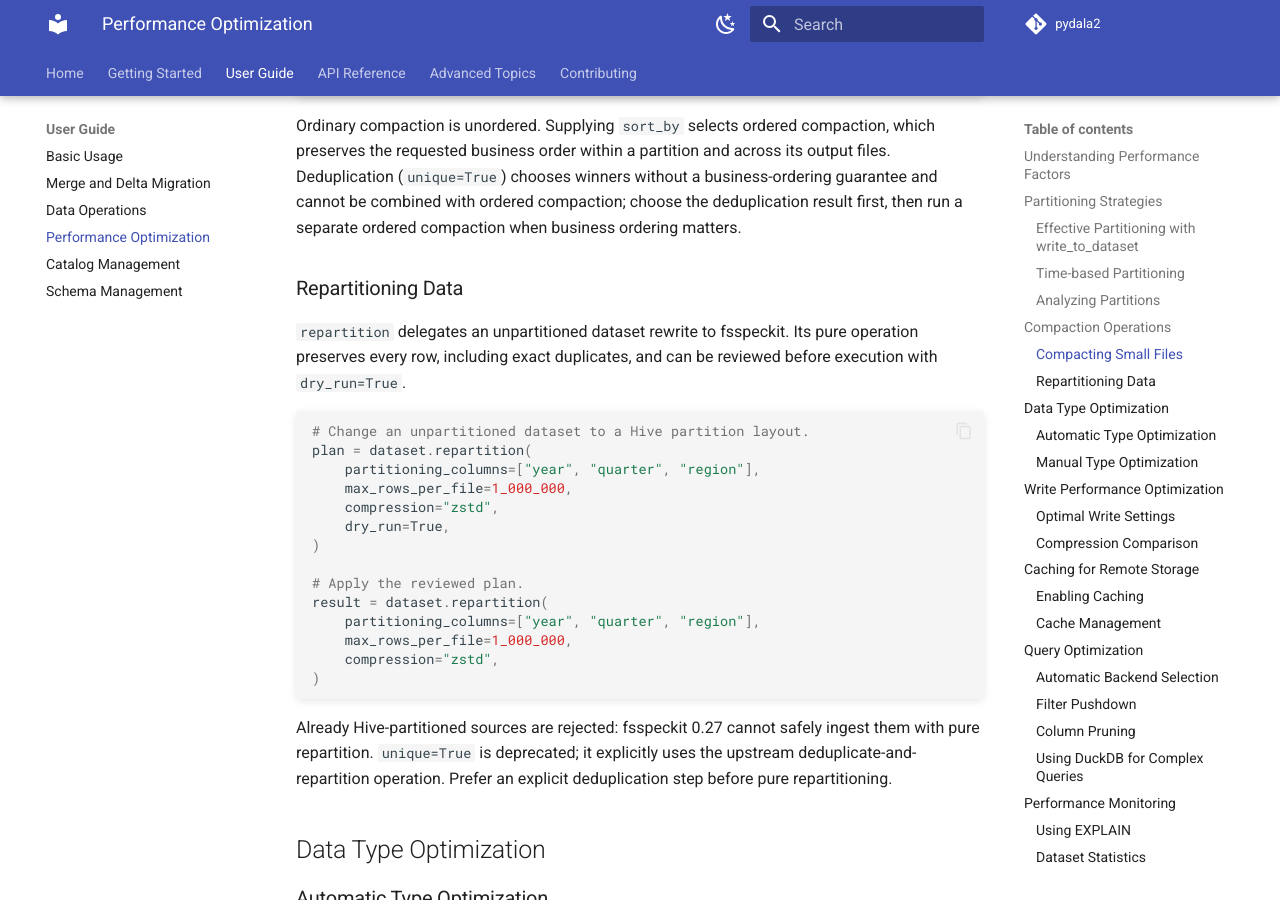
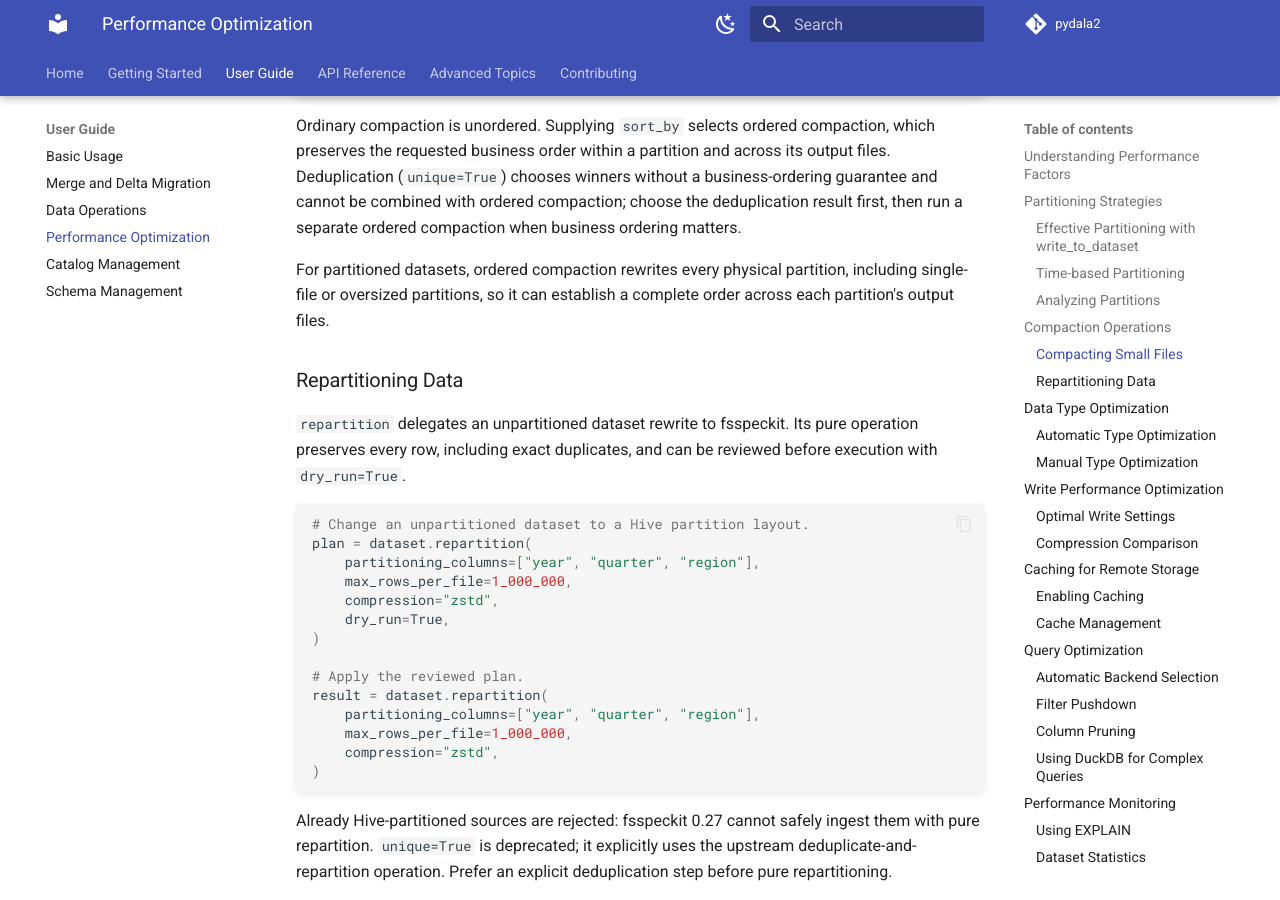
Before and after one commit to legout/pydala2, an MkDocs documentation site: the page built from docs/user-guide/performance.md, in a window 1280 px wide and 900 px high, scrolled down 2340 px. Built offline with MkDocs 1.6.1 and Material for MkDocs 9.7.7, drawn with Linux system fonts in a browser that asks for light colours; comment, search, counter and statistics services are not loaded; the version menu is left out.

Commit message:
fix(dataset): plan partition ordering from dataset root

```diff
--- a/docs/user-guide/performance.md
+++ b/docs/user-guide/performance.md
@@ -113,6 +113,10 @@ and across its output files. Deduplication (`unique=True`) chooses winners
 without a business-ordering guarantee and cannot be combined with ordered
 compaction; choose the deduplication result first, then run a separate ordered
 compaction when business ordering matters.
+
+For partitioned datasets, ordered compaction rewrites every physical partition,
+including single-file or oversized partitions, so it can establish a complete
+order across each partition's output files.
 
 ### Repartitioning Data
 
```
Also changed, not shown: 1 other file.
